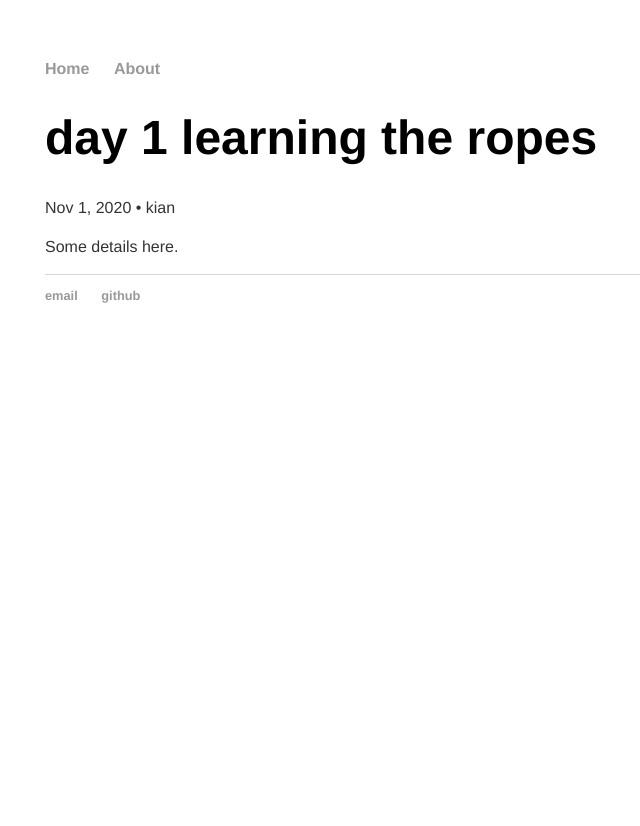
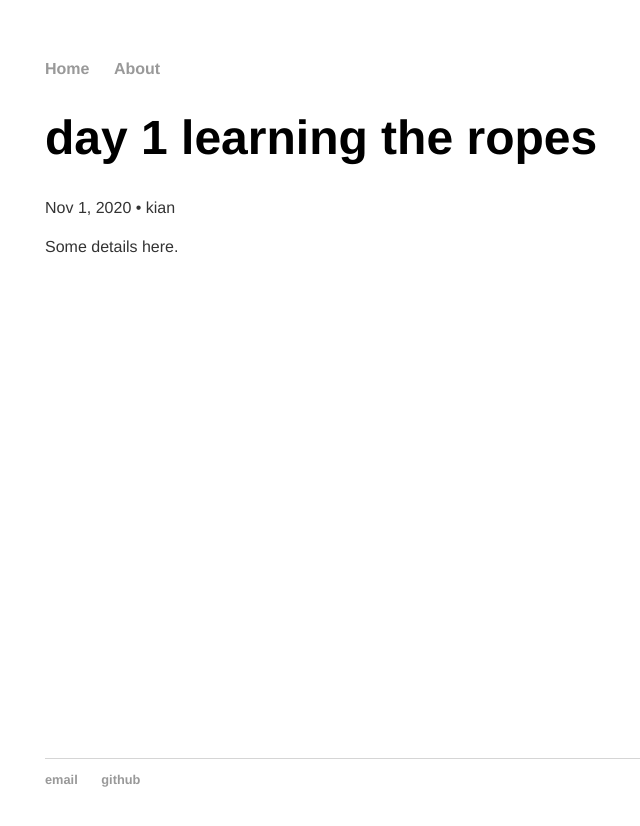
Before and after one commit to kian-mc/kian-mc.github.io, a Jekyll site: the page built from _posts/2020-11-01-game-dev.md, in a window 1280 px wide. Shown: the top 826 px of the page, without its empty margins (147-787 px from the left). Built offline with Jekyll 4.4.1, drawn with Linux system fonts in a browser that asks for light colours; our own code applies the rules of GitHub Pages for plain Markdown files.

Commit message:
Update post.html

```diff
--- a/_layouts/post.html
+++ b/_layouts/post.html
@@ -10,4 +10,13 @@
   <article class="post-content">
     {{ content }}
   </article>
- <div>
+  <div class="embed-container">
+  <iframe
+      src="{{ page.video }}"
+      width="700"
+      height="480"
+      frameborder="0"
+      allowfullscreen="">
+  </iframe>
+  </div>
+</div>
```
